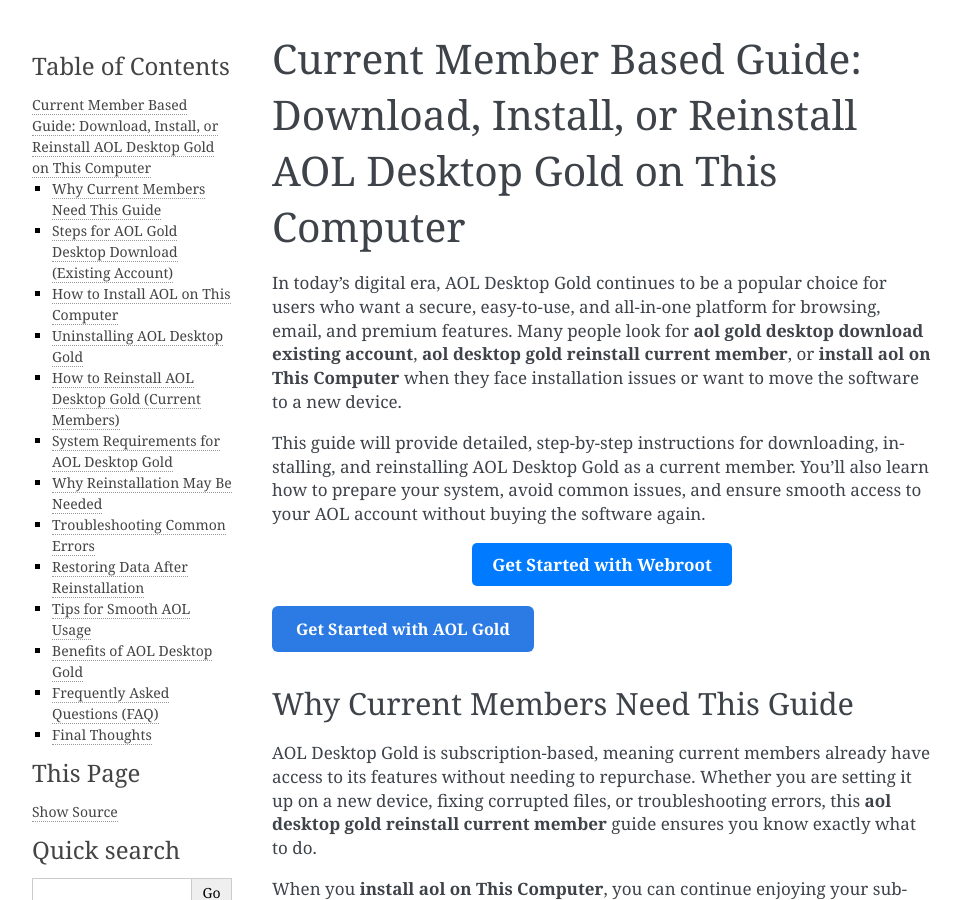
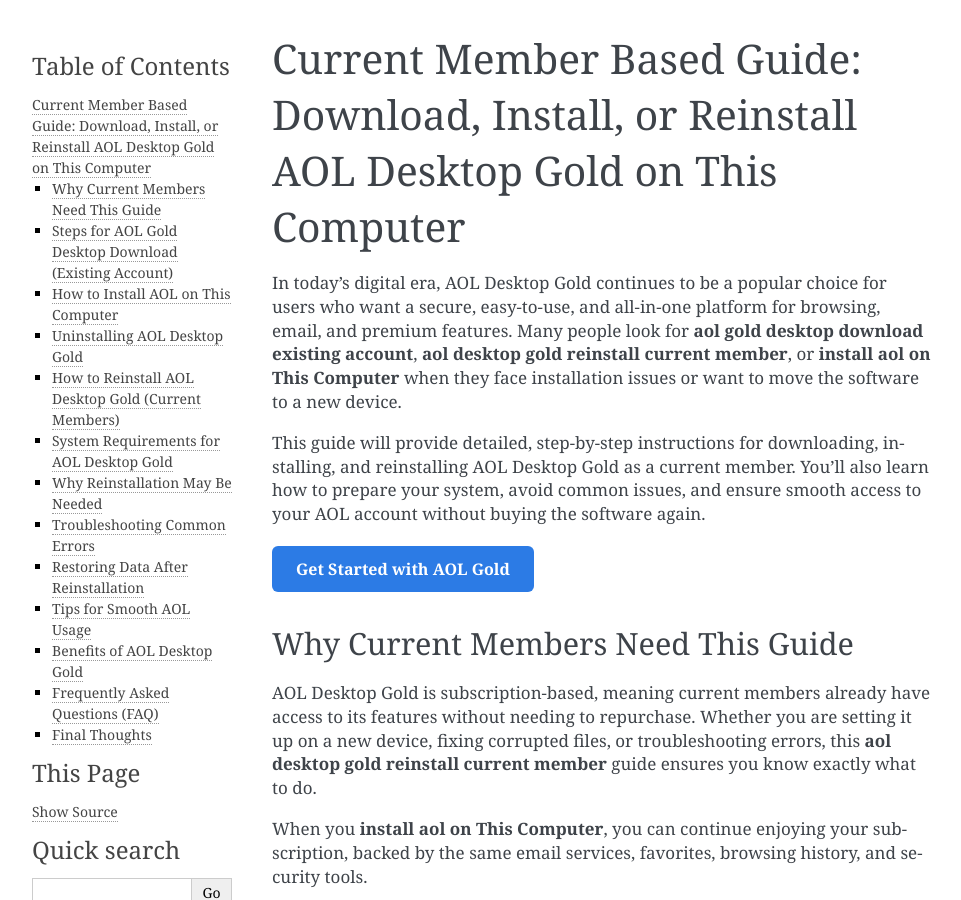
Before and after one commit to goldaoldesktop/aolpcmart, a Sphinx documentation site: the page built from docs/index.rst, in a window 1280 px wide and 900 px high. Shown: the whole window, without its empty margins (148-1109 px from the left). Built offline with Sphinx 7.4.7, drawn with Linux system fonts in a browser that asks for light colours.

Commit message:
Update index.rst

```diff
--- a/docs/index.rst
+++ b/docs/index.rst
@@ -4,13 +4,6 @@
 In today’s digital era, AOL Desktop Gold continues to be a popular choice for users who want a secure, easy-to-use, and all-in-one platform for browsing, email, and premium features. Many people look for **aol gold desktop download existing account**, **aol desktop gold reinstall current member**, or **install aol on This Computer** when they face installation issues or want to move the software to a new device.
 
 This guide will provide detailed, step-by-step instructions for downloading, installing, and reinstalling AOL Desktop Gold as a current member. You’ll also learn how to prepare your system, avoid common issues, and ensure smooth access to your AOL account without buying the software again.
-
-.. raw:: html
-
-   <div style="text-align:center;">
-       <a href="https://download.gold-desktops.com/" rel="noreferrer" style="background-color:#007BFF;color:white;padding:10px 20px;text-decoration:none;border-radius:5px;display:inline-block;font-weight:bold;">Get Started with Webroot</a>
-   </div>
-
 
 .. raw:: html
 
```
